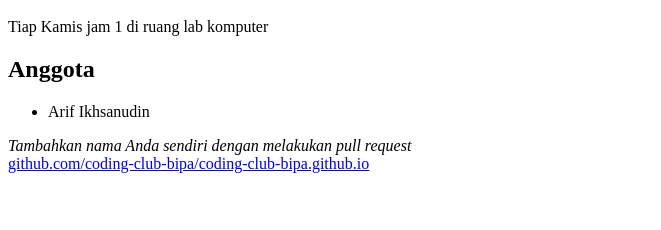
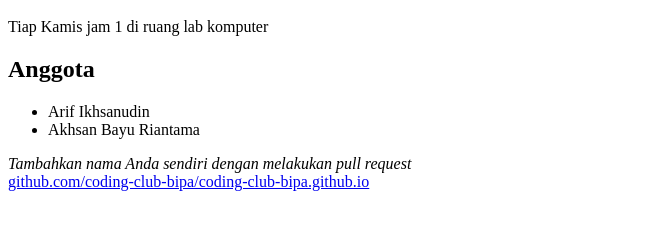
Before and after one commit to coding-club-bipa/coding-club-bipa.github.io, a plain HTML site: page index.html in a window 1280 px wide. Shown: the part 48-278 px from the top of the page, without its empty margins (0-661 px from the left). Drawn offline with Linux system fonts and the light colour scheme.

Commit message:
menambahkan nama akhsan bayu riantama

```diff
--- a/index.html
+++ b/index.html
@@ -8,9 +8,14 @@
     <h2>Anggota</h2>
     <ul>
       <li>Arif Ikhsanudin</li>
+      <li>Akhsan Bayu Riantama</li>
     </ul>
     <i>Tambahkan nama Anda sendiri dengan melakukan pull request</i>
     <br />
-<a href="https://github.com/coding-club-bipa/coding-club-bipa.github.io" target="_blank">github.com/coding-club-bipa/coding-club-bipa.github.io</a>
+    <a
+      href="https://github.com/coding-club-bipa/coding-club-bipa.github.io"
+      target="_blank"
+      >github.com/coding-club-bipa/coding-club-bipa.github.io</a
+    >
   </body>
 </html>
```
Lines whose indentation alone changed are shown as unchanged.
